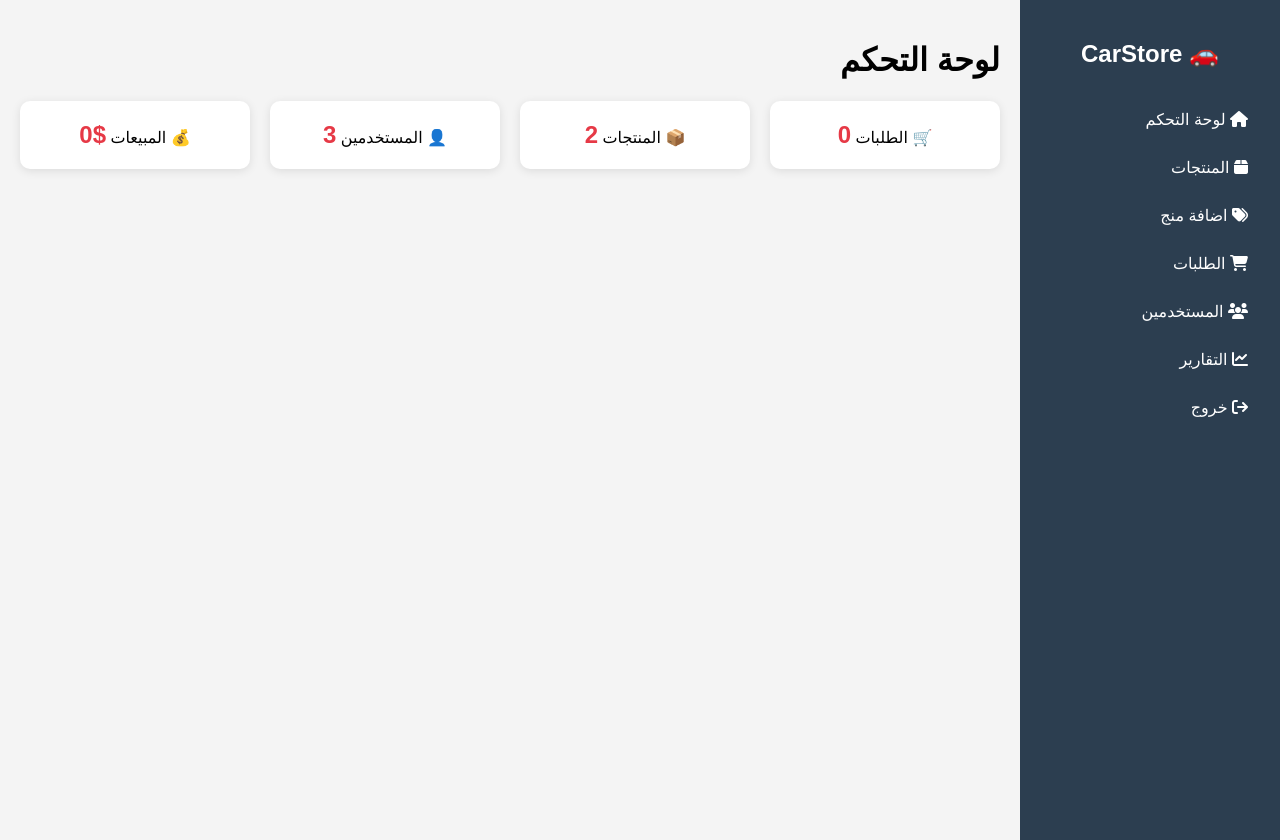
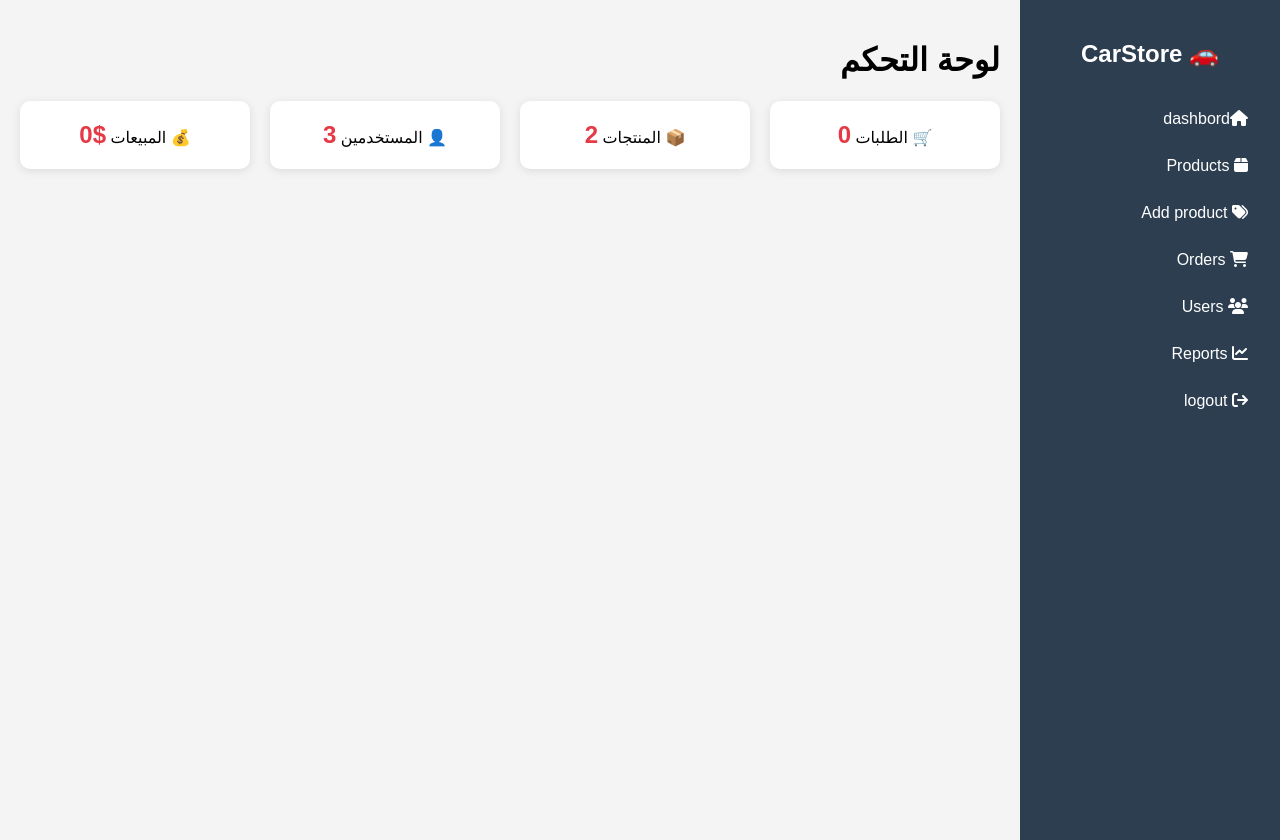
Before and after one commit to abdok03/project-e-commerce, a PHP site: page /dashboard.php in a window 1280 px wide. Run offline with PHP 8.4, Linux system fonts and the light colour scheme; a user stored in the database is signed in; data comes from the database, SQL or seed files in the repository; data that the repository does not hold is empty.

Commit message:
WIP: local changes before pulling from GitHub

```diff
--- a/admin/php/dashboard.php
+++ b/admin/php/dashboard.php
@@ -31,13 +31,13 @@ $totalSales    = $totalSales ?? 0;
     <aside class="sidebar">
         <h2>🚗 CarStore</h2>
         <ul>
-            <li><a href="dashborad.php"><i class="fa fa-home"></i> لوحة التحكم</a></li>
-            <li><a href="../php/products.php"><i class="fa fa-box"></i> المنتجات</a></li>
-            <li><a href="../php/create_product.php"><i class="fa fa-tags"></i> اضافة منج</a></li>
-            <li><a href="orders.php"><i class="fa fa-shopping-cart"></i> الطلبات</a></li>
-            <li><a href="users.php"><i class="fa fa-users"></i> المستخدمين</a></li>
-            <li><a href="reports.php"><i class="fa fa-chart-line"></i> التقارير</a></li>
-            <li><a href="logout.php" class="logout"><i class="fa fa-sign-out"></i> خروج</a></li>
+            <li><a href="dashborad.php"><i class="fa fa-home"></i>dashbord</a></li>
+            <li><a href="../php/products.php"><i class="fa fa-box"></i> Products</a></li>
+            <li><a href="../php/create_product.php"><i class="fa fa-tags"></i> Add product</a></li>
+            <li><a href="orders.php"><i class="fa fa-shopping-cart"></i> Orders</a></li>
+            <li><a href="users.php"><i class="fa fa-users"></i> Users</a></li>
+            <li><a href="reports.php"><i class="fa fa-chart-line"></i> Reports</a></li>
+            <li><a href="logout.php" class="logout"><i class="fa fa-sign-out"></i> logout</a></li>
         </ul>
     </aside>
 
--- a/html/index.php
+++ b/html/index.php
@@ -240,7 +240,6 @@ function filterProducts($products, $category_id)
                     <p><?= htmlspecialchars($product['car_brand'] . ' ' . $product['car_model']) ?></p>
                     <span class="price"><?= htmlspecialchars($product['price']) ?> Jd</span>
 
-                    <!-- form POST إلى add_to_cart.php -->
                     <form method="POST" action="../php/add_to_cart.php">
                         <input type="hidden" name="product_id" value="<?= $product['id'] ?>">
                         <input type="number" name="quantity" value="1" min="1">
@@ -305,7 +304,7 @@ function filterProducts($products, $category_id)
                         <button class="select-options-btn">Select One Of The Options</button>
                     </div>
                     <form method="POST" action="../php/add_to_cart.php">
-                        <input type="hidden" name="product_id" value="<?= $diff['id'] ?>">
+                        <input type="hidden" name="product_id" value="<?= $product['id']?>">
                         <input type="number" name="quantity" value="1" min="1">
                         <button type="submit" class="add-to-cart-btn">Add to Cart</button>
                     </form>
--- a/php/add_to_cart.php
+++ b/php/add_to_cart.php
@@ -32,6 +32,6 @@ $product_id = (int) $_POST['product_id'];
 $stmt = $db->prepare("INSERT INTO cart_items (cart_id, product_id, quantity) VALUES (?, ?, 1)");
 $stmt->execute([$cart_id, $product_id]);
 
-header("Location: cart.php");
+header("Location: carts.php");
 exit;
 ?>
--- a/php/carts.php
+++ b/php/carts.php
@@ -42,7 +42,7 @@ if ($_SERVER['REQUEST_METHOD'] === 'POST') {
             $qty = 1;
         $stmt = $db->prepare("UPDATE cart_items SET quantity = :qty WHERE id = :id");
         $stmt->execute([':qty' => $qty, ':id' => $item_id]);
-        header('Location: cart.php');
+        header('Location: carts.php');
         exit;
     }
 
@@ -51,7 +51,7 @@ if ($_SERVER['REQUEST_METHOD'] === 'POST') {
         $item_id = intval($_POST['item_id']);
         $stmt = $db->prepare("DELETE FROM cart_items WHERE id = :id");
         $stmt->execute([':id' => $item_id]);
-        header('Location: cart.php');
+        header('Location: carts.php');
         exit;
     }
 }
```
Also changed, not shown: admin/html/dashbord.php (+7 -7 lines), admin/php/create_product.php (+14 -9 lines), admin/php/products.php (+11 -6 lines).
